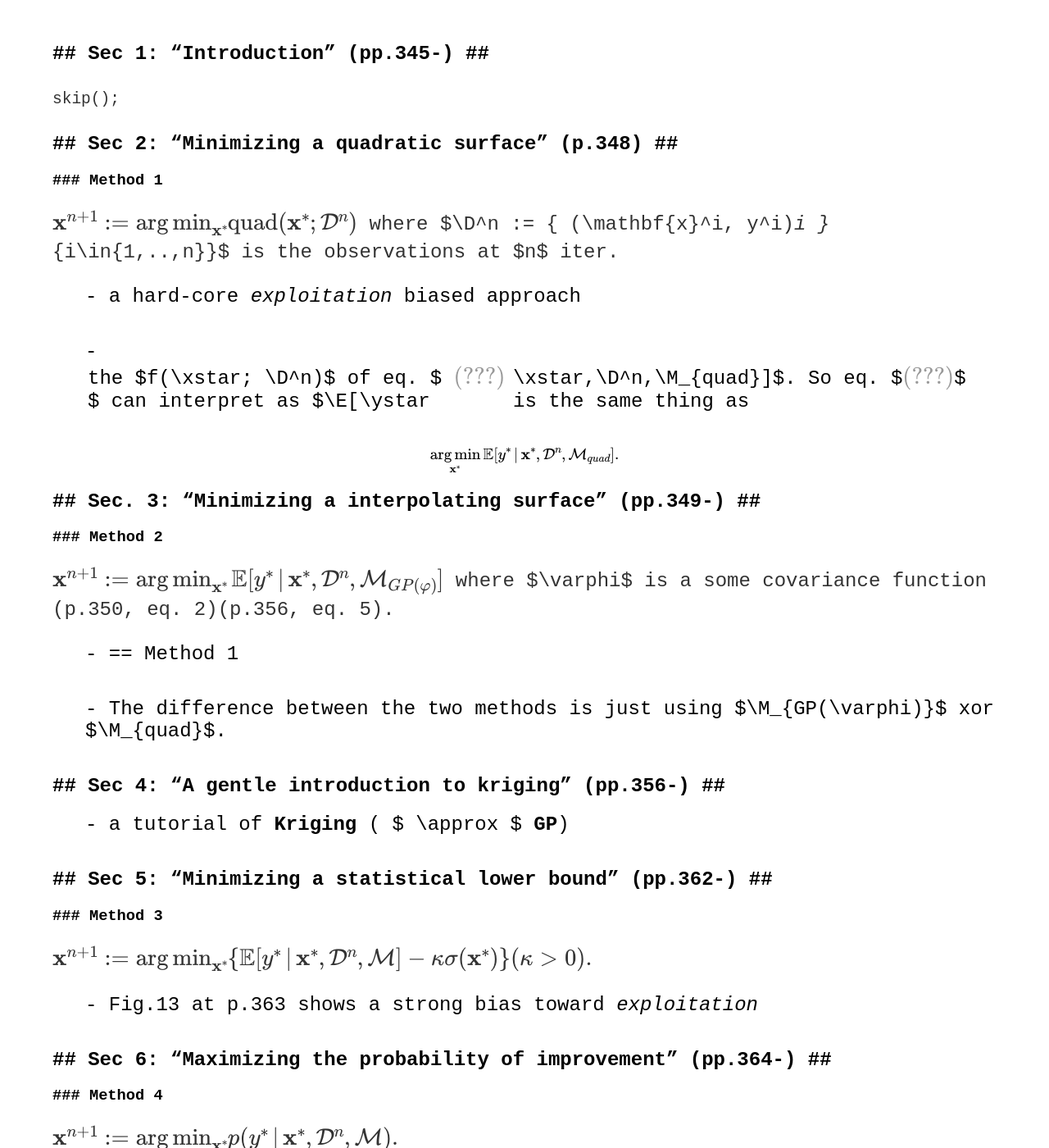
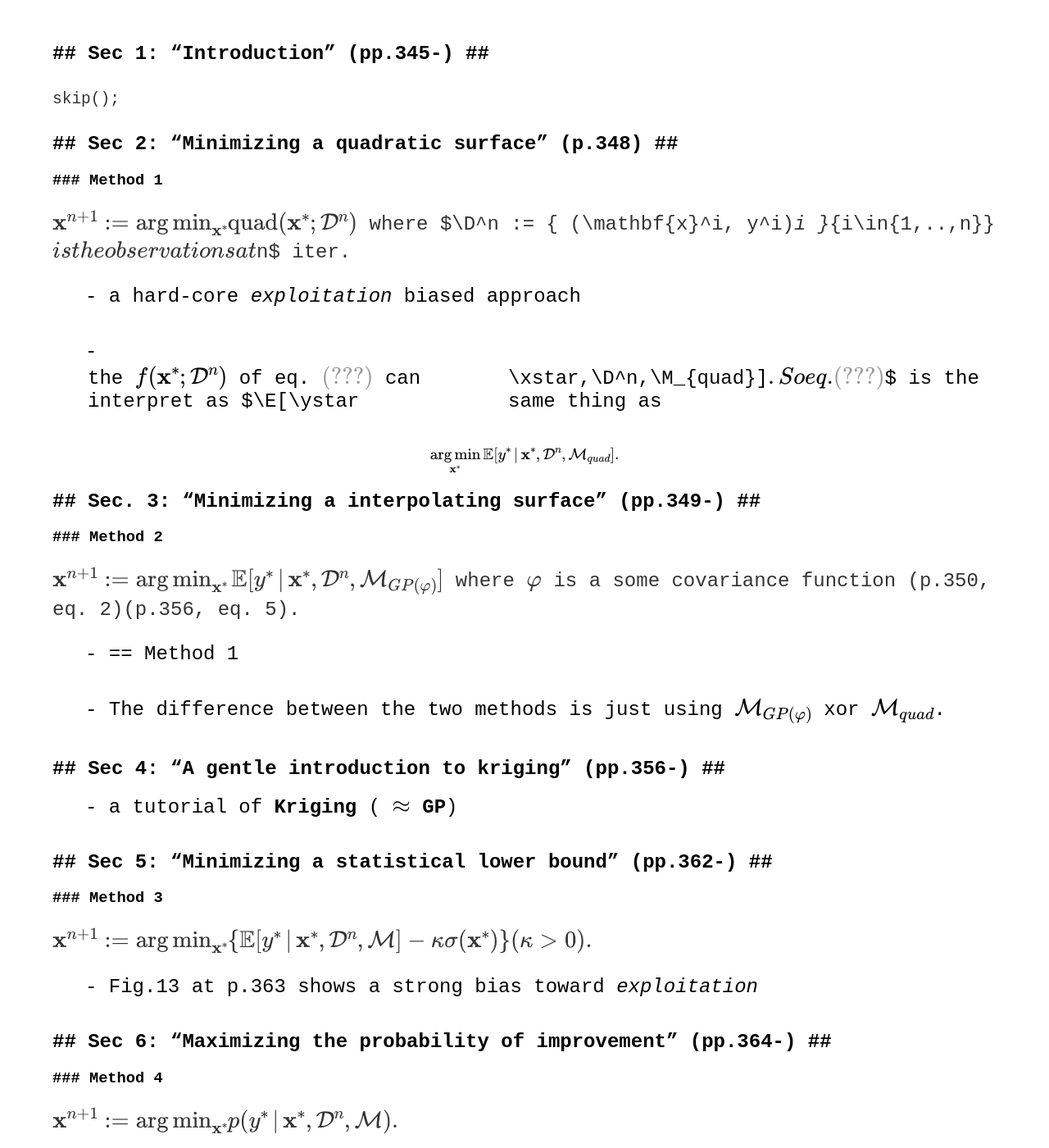
Before and after one commit to takasimiz/bak-github.io, a Jekyll site: the page built from _posts/2017-11-10-read-jones01.md, in a window 1280 px wide and 1400 px high, scrolled down 585 px. Shown: the whole window at 82% size. Built offline with Jekyll 4.4.1, drawn with Linux system fonts in a browser that asks for light colours; our own code applies the rules of GitHub Pages for plain Markdown files; formulas are drawn with MathJax 3; part of the change alters nothing that is shown; some of the changed text lies outside the part shown.

```diff
--- a/_posts/2017-11-10-read-jones01.md
+++ b/_posts/2017-11-10-read-jones01.md
@@ -3,6 +3,17 @@ tags: koedo
 title: Notes of Jones01
 ---
 
+<script type="text/x-mathjax-config"> MathJax.Hub.Config( {
+  extensions: ["tex2jax.js"], jax: ["input/TeX", "output/HTML-CSS"], tex2jax: {
+    inlineMath: [ ['$', '$']], displayMath: [ ["\\[", "\\]"]], processEscapes: true
+  }
+  , "HTML-CSS": {
+    availableFonts: ["TeX"]
+  }
+}
+
+);
+</script>
 
 > [Jones01]  Jones, Donald R. "A taxonomy of global optimization methods based on response surfaces." Journal of global optimization 21.4 (2001): 345-383.
 
```
